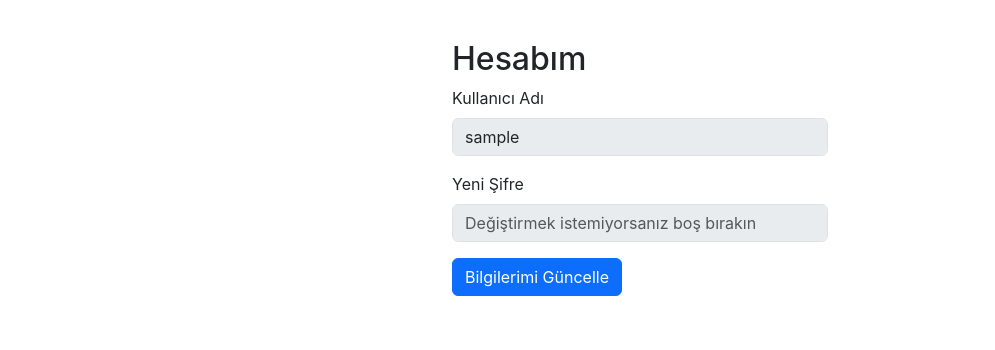
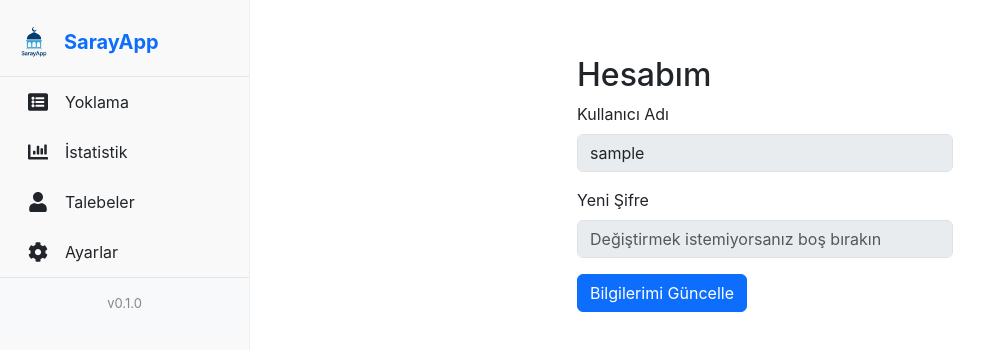
Before and after one commit to ydgn43/saray-app, a React (Create React App) app in the folder frontend/: page /account in a window 1280 px wide. Shown: the top 350 px of the page, without its empty margins (0-995 px from the left). Built offline with nearby package versions, Linux system fonts and the light colour scheme; sample sign-in values are in the browser's storage.

Commit message:
page transitions are animated

```diff
--- a/frontend/src/App.tsx
+++ b/frontend/src/App.tsx
@@ -9,6 +9,7 @@
 import Layout from './components/Layout';
 import AccountSettings from './pages/AccountSettings';
 import Settings from './pages/Settings';
+import PageTransition from './components/PageTransition';
 
 
 function RequireRole({ roles, children }: { roles: string[]; children: React.ReactElement }) {
@@ -30,7 +31,9 @@
             element={
               <PrivateRoute>
                 <Layout>
+                  <PageTransition>
                     <Attendance />
+                  </PageTransition>
                 </Layout>
               </PrivateRoute>
             }
@@ -40,7 +43,9 @@
             element={
               <PrivateRoute>
                 <Layout>
+                  <PageTransition>
                     <Statistics />
+                  </PageTransition>
                 </Layout>
               </PrivateRoute>
             }
@@ -51,7 +56,9 @@
               <PrivateRoute>
                 <RequireRole roles={['admin']}>
                   <Layout>
+                    <PageTransition>
                       <Talebeler />
+                    </PageTransition>
                   </Layout>
                 </RequireRole>
               </PrivateRoute>
@@ -62,23 +69,37 @@
             element={
               <PrivateRoute>
                 <Layout>
+                  <PageTransition>
                     <Attendance />
+                  </PageTransition>
                 </Layout>
               </PrivateRoute>
             }
           />
-          <Route path="/account" element={
-            <PrivateRoute>
-              <AccountSettings />
-            </PrivateRoute>
-          } />
-          <Route path="/settings" element={
+          <Route
+            path="/account"
+            element={
               <PrivateRoute>
                 <Layout>
-                <Settings />
+                  <PageTransition>
+                    <AccountSettings />
+                  </PageTransition>
                 </Layout>
               </PrivateRoute>
-          } />
+            }
+          />
+          <Route
+            path="/settings"
+            element={
+              <PrivateRoute>
+                <Layout>
+                  <PageTransition>
+                    <Settings />
+                  </PageTransition>
+                </Layout>
+              </PrivateRoute>
+            }
+          />
         </Routes>
 
       </Router>
--- /dev/null
+++ b/frontend/src/components/PageTransition.tsx
@@ -0,0 +1,15 @@
+import { motion } from 'framer-motion';
+
+const PageTransition = ({ children }: { children: React.ReactNode }) => (
+  <motion.div
+    initial={{ opacity: 0, y: 24 }}
+    animate={{ opacity: 1, y: 0 }}
+    exit={{ opacity: 0, y: -24 }}
+    transition={{ duration: 0.3, ease: [0.4, 0, 0.2, 1] }}
+  >
+    {children}
+  </motion.div>
+);
+
+export default PageTransition;
+export {};
```
Lines whose indentation alone changed are shown as unchanged.
